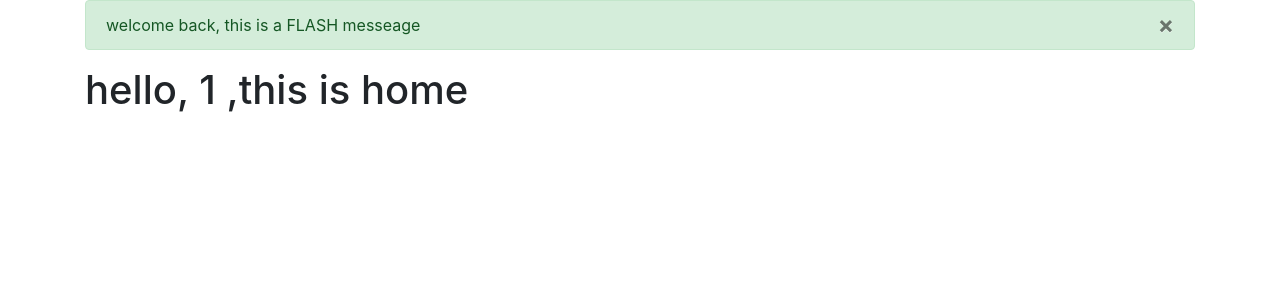
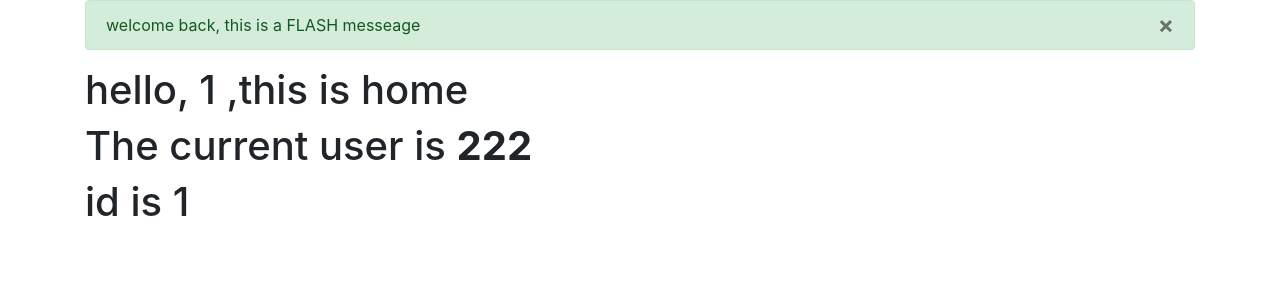
Before and after one commit to kyomind/library-tracker, a Flask app: page / in a window 1280 px wide. Shown: the part 56-356 px from the top of the page. Run offline with Flask 2, Linux system fonts and the light colour scheme; a user stored in the database is signed in; some libraries are stand-ins or nearby versions.

Commit message:
在首頁index加入current_user應用

```diff
--- a/app/templates/index.html
+++ b/app/templates/index.html
@@ -18,4 +18,10 @@
 {% else %}
 <h1>hello, this is home</h1>
 {% endif %}
+
+{% if current_user.username %}
+<h1>The current user is <b>{{current_user.username}}</b></h1>
+<h1>id is {{current_user.id}}</h1>
+{% endif %}
+
 {% endblock %}
```
